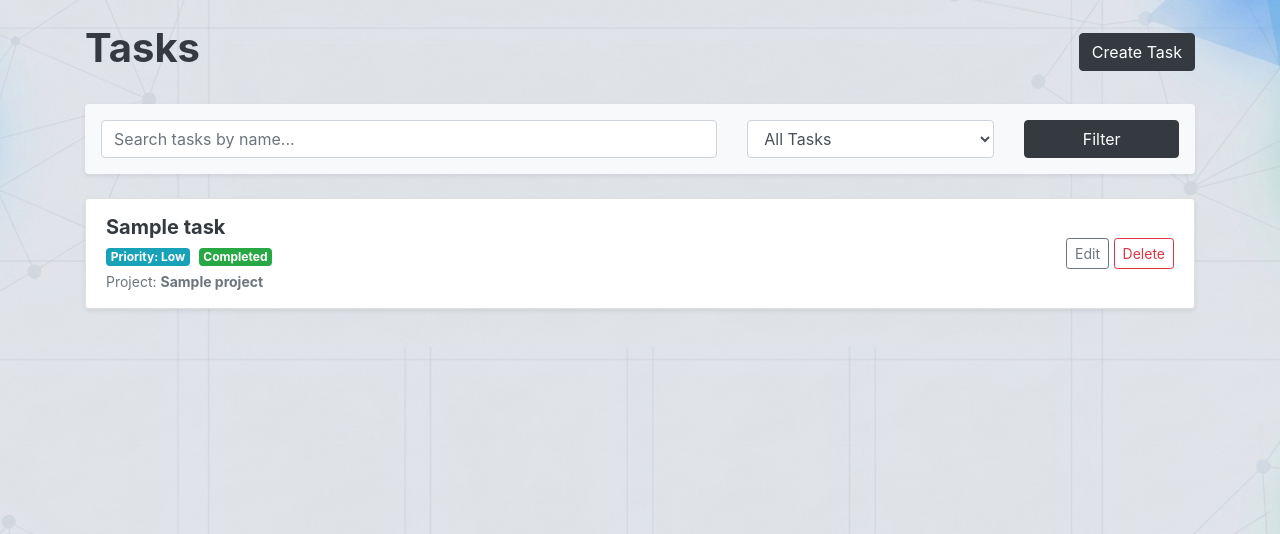
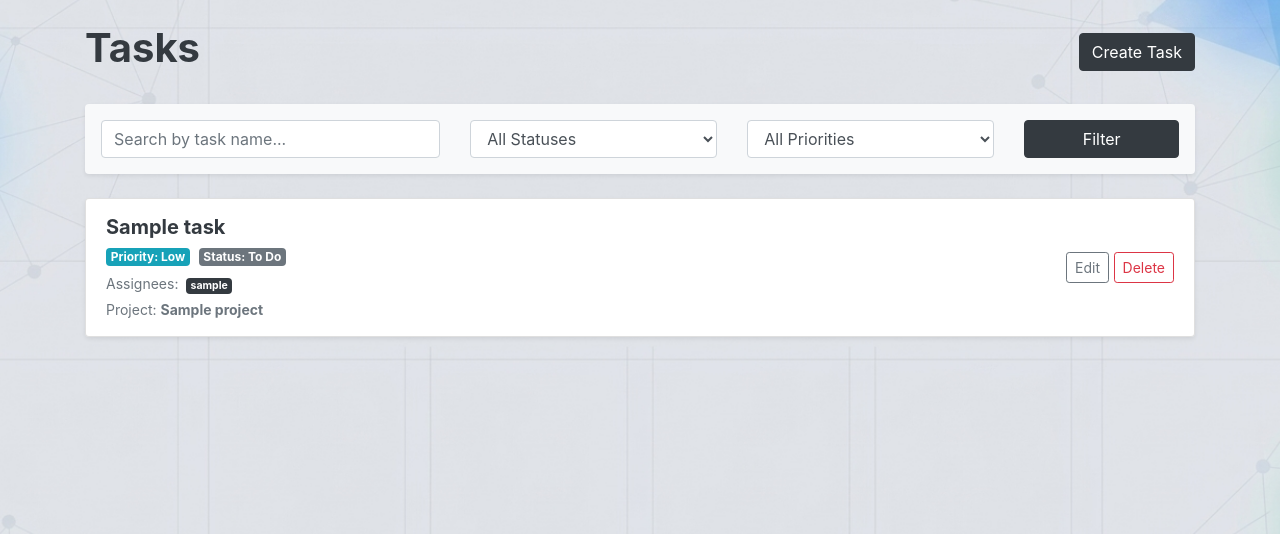
Before and after one commit to grimm60832-ops/django-task-tracker, a Django app: page /tasks/ in a window 1280 px wide. Shown: the part 56-590 px from the top of the page. Run offline with Django 5.2, Linux system fonts and the light colour scheme; a user stored in the database is signed in; tables that the repository leaves empty hold one stand-in row (values such as "Sample post").

Commit message:
Update task_list.html Status and Assignees

```diff
--- a/templates/catalog/task_list.html
+++ b/templates/catalog/task_list.html
@@ -6,22 +6,16 @@
   <a href="{% url 'catalog:task-create' %}" class="btn btn-dark">Create Task</a>
 </div>
 
-<!-- Form search -->
 <form method="get" class="card shadow-sm p-3 mb-4 border-0 bg-light">
   <div class="row g-3 align-items-center">
-    <div class="col-md-7 mb-2 mb-md-0">
-      <input type="text"
-             name="q"
-             value="{{ search_query }}"
-             class="form-control"
-             placeholder="Search tasks by name...">
+    <div class="col-md-4 mb-2 mb-md-0">
+      {{ search_form.name }}
     </div>
     <div class="col-md-3 mb-2 mb-md-0">
-      <select name="completed" class="form-control">
-        <option value="">All Tasks</option>
-        <option value="false" {% if selected_completed == "false" %}selected{% endif %}>Active</option>
-        <option value="true" {% if selected_completed == "true" %}selected{% endif %}>Completed</option>
-      </select>
+      {{ search_form.status }}
+    </div>
+    <div class="col-md-3 mb-2 mb-md-0">
+      {{ search_form.priority }}
     </div>
     <div class="col-md-2">
       <button type="submit" class="btn btn-dark btn-block w-100">Filter</button>
@@ -29,7 +23,6 @@
   </div>
 </form>
 
-<!--  -->
 <ul class="list-group shadow-sm">
   {% for task in task_list %}
     <li class="list-group-item d-flex justify-content-between align-items-center py-3">
@@ -38,13 +31,19 @@
           {{ task.name }}
         </a>
 
+        <div class="mb-1">
+          <span class="badge badge-info">Priority: {{ task.get_priority_display|default:task.priority }}</span>
+          <span class="badge badge-secondary ml-1">Status: {{ task.get_status_display|default:task.status }}</span>
+        </div>
+
         <div>
-          <span class="badge badge-info">Priority: {{ task.get_priority_display|default:task.priority }}</span>
-          {% if task.is_completed %}
-            <span class="badge badge-success ml-1">Completed</span>
-          {% else %}
-            <span class="badge badge-warning ml-1">Active</span>
-          {% endif %}
+          <small class="text-muted">Assignees:
+            {% for dev in task.assignees.all %}
+              <span class="badge badge-dark ml-1">{{ dev.username }}</span>
+            {% empty %}
+              <span class="text-muted ml-1">No assignees</span>
+            {% endfor %}
+          </small>
         </div>
 
         {% if task.project %}
```
